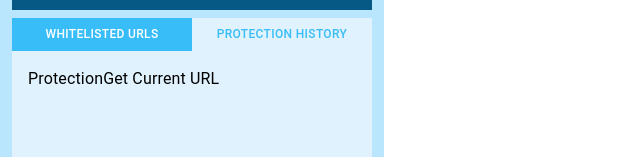
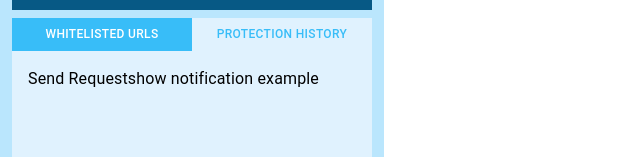
Before and after one commit to aldreichh/Extenalert, a React (Create React App) app: page / in a window 1280 px wide. Both pictures are taken after a click on the button "PROTECTION HISTORY". Shown: the part 153-310 px from the top of the page, without its empty margins (0-640 px from the left). Built offline with nearby package versions, Linux system fonts and the light colour scheme.

Commit message:
working virustotal api

```diff
--- a/public/background.js
+++ b/public/background.js
@@ -1 +1 @@
-console.log('hello');
+console.log('Background script executing...');
--- a/src/components/ProtectionHistory.js
+++ b/src/components/ProtectionHistory.js
@@ -1,22 +1,50 @@
 /*global chrome*/
 import React, { useState } from 'react';
+import axios from 'axios';
 
-function ProtectionHistory() {
-    const [currentURL, setCurrentURL] = useState('');
+const YourComponent = () => {
+  const [api, setAPI] = useState('e606af073d0c541c38b356e1f3590364cde310c12f202bf4b731c73ab02246d8');
+  const [report, setReport] = useState(null);
+  const [error, setError] = useState(null);
 
-    const handleClick = () => {
-        chrome.tabs.query({ active: true, currentWindow: true }, (tabs) => {
-          const currentUrl = tabs[0].url;
-          console.log(currentUrl);
-          setCurrentURL(currentUrl);
-        });
-    };
-    return(
-        <>
-            Protection
-            <button onClick={handleClick}>Get Current URL</button>
-            {currentURL}
-        </>
-    );
-}
-export default ProtectionHistory;
+  const handleClick = async () => {
+    chrome.tabs.query({ active: true, currentWindow: true }, async (tabs) => {
+      const currentUrl = tabs[0].url;
+      console.log('Current URL:', currentUrl);
+      const url = new URL(currentUrl);
+      const baseDomain = `${url.protocol}//${url.hostname}`;
+      console.log('Base Domain:', baseDomain);
+
+      try {
+        const response = await axios.get(`http://localhost:5000/url-report?apikey=${api}&resource=${baseDomain}&allinfo=false&scan=0`);
+        console.log(response.data);
+        setReport(response.data);
+        setError(null);
+      } catch (error) {
+        console.log(error.response.data.error);
+        setError(error.response.data.error);
+        setReport(null);
+      }
+
+    });
+  };
+
+  const handleNotif = () => {
+    const confirmed = window.confirm('This website has been detected as malicious, do you want to add this to blocklisted URLs?');
+          if (confirmed) {
+            console.log('User clicked "OK"');
+          } else {
+            console.log('User clicked "Cancel"');
+          }
+  }
+
+  return (
+    <div>
+      <button onClick={handleClick}>Send Request</button>
+      <button onClick={handleNotif}>show notification example</button>
+    </div>
+  );
+
+};
+
+export default YourComponent;
```
Also changed, not shown: public/manifest.json, src/components/logo192.png (added).
